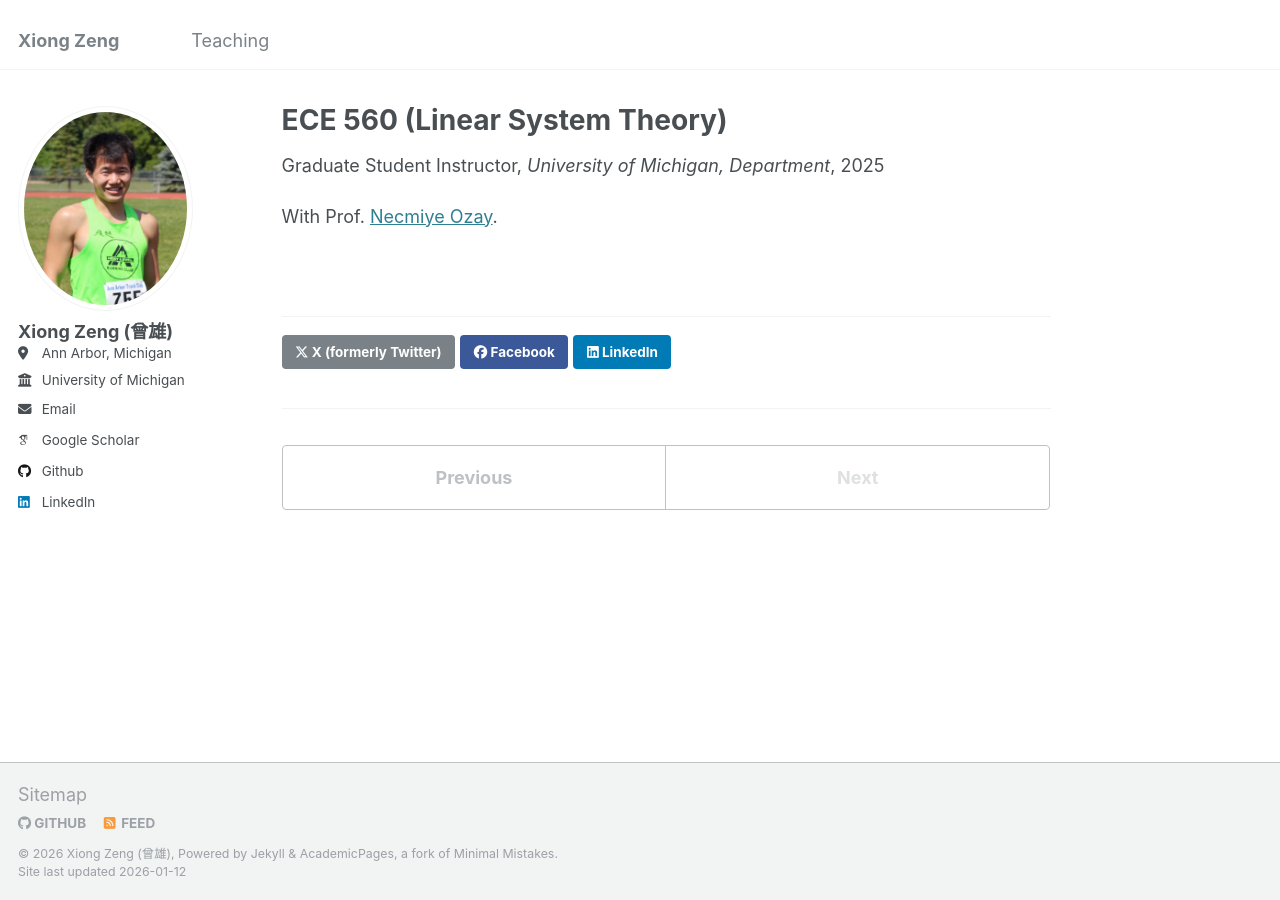
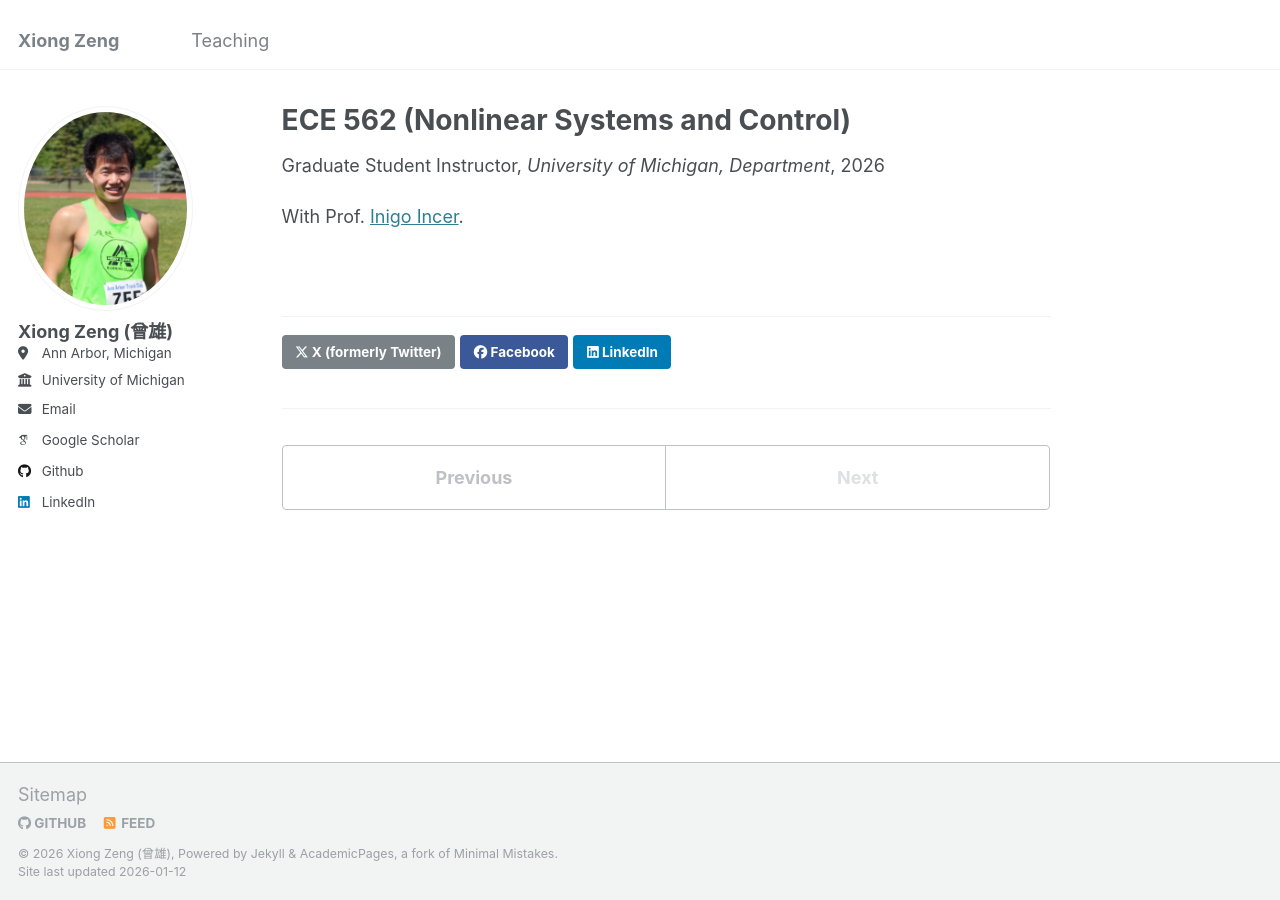
Before and after one commit to zengxiong111/zengxiong.github.io, a Jekyll site: the page built from _teaching/2026-winter-teaching.md.md, in a window 1280 px wide. Built offline with Jekyll 4.4.1, drawn with Linux system fonts in a browser that asks for light colours; some web fonts are replaced.

Commit message:
Update 2026-winter-teaching.md.md

```diff
--- a/_teaching/2026-winter-teaching.md.md
+++ b/_teaching/2026-winter-teaching.md.md
@@ -1,9 +1,9 @@
 ---
-title: "ECE 560 (Linear System Theory)"
+title: "ECE 562 (Nonlinear Systems and Control)"
 collection: teaching
 type: "Graduate Student Instructor"
 venue: "University of Michigan, Department"
-date: Sep. 2025 - Dec. 2025
+date: Jan. 2026 - Appil. 2026
 ---
 
-With Prof. <a href="https://web.eecs.umich.edu/~necmiye/" target="_blank">Necmiye Ozay</a>.
+With Prof. <a href="https://iincer.github.io/" target="_blank">Inigo Incer</a>.
```
